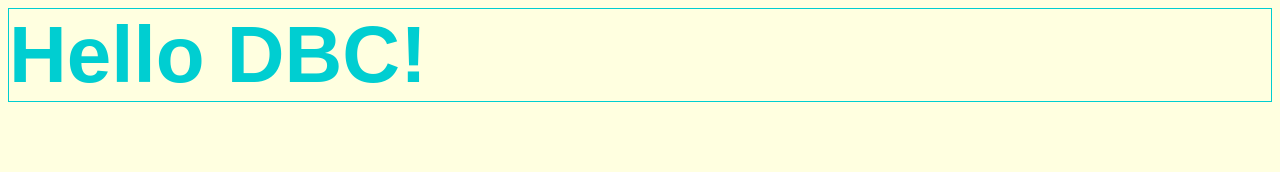
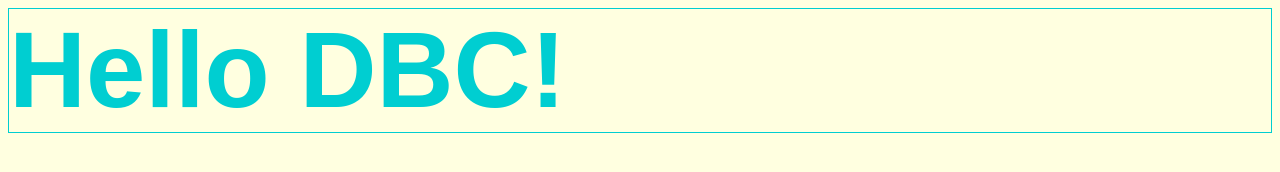
Before and after one commit to elizaway/elizaway.github.io, a plain HTML site: page index.html in a window 1280 px wide. Drawn offline with Linux system fonts and the light colour scheme.

Commit message:
Update index.html

```diff
--- a/index.html
+++ b/index.html
@@ -1,5 +1,5 @@
 <html>
 <body style ="background-color:lightyellow">
-<h1 style="alignment:center;font-size:60pt;font-family:Arial;color:darkturquoise;border:1pt;border-style:solid;border-width:1px;">Hello DBC!</h1>
+<h1 style="font-size:80pt;font-family:Arial;color:darkturquoise;border:1pt;border-style:solid;border-width:1px;">Hello DBC!</h1>
   </body>
 </html>
```
